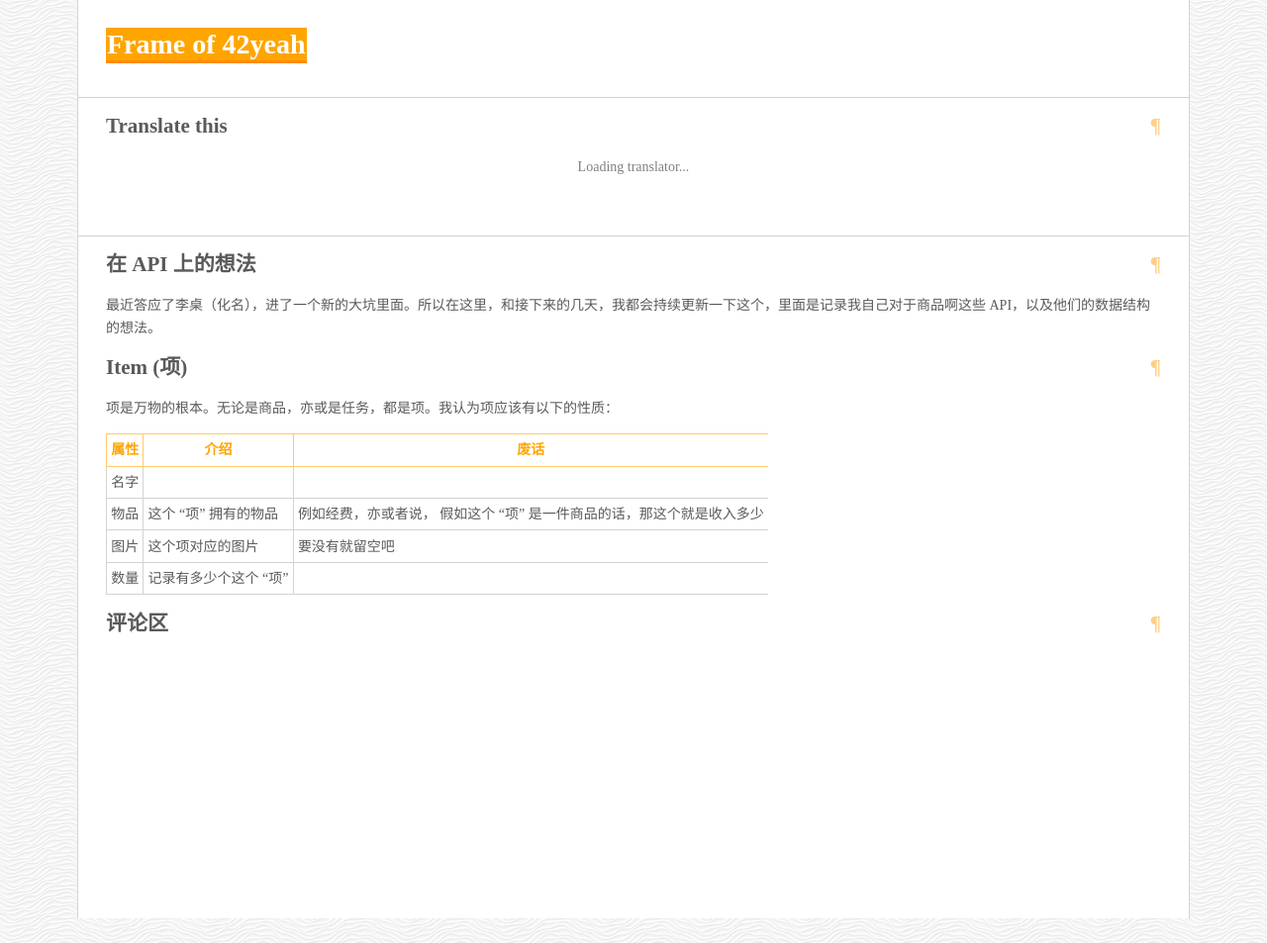
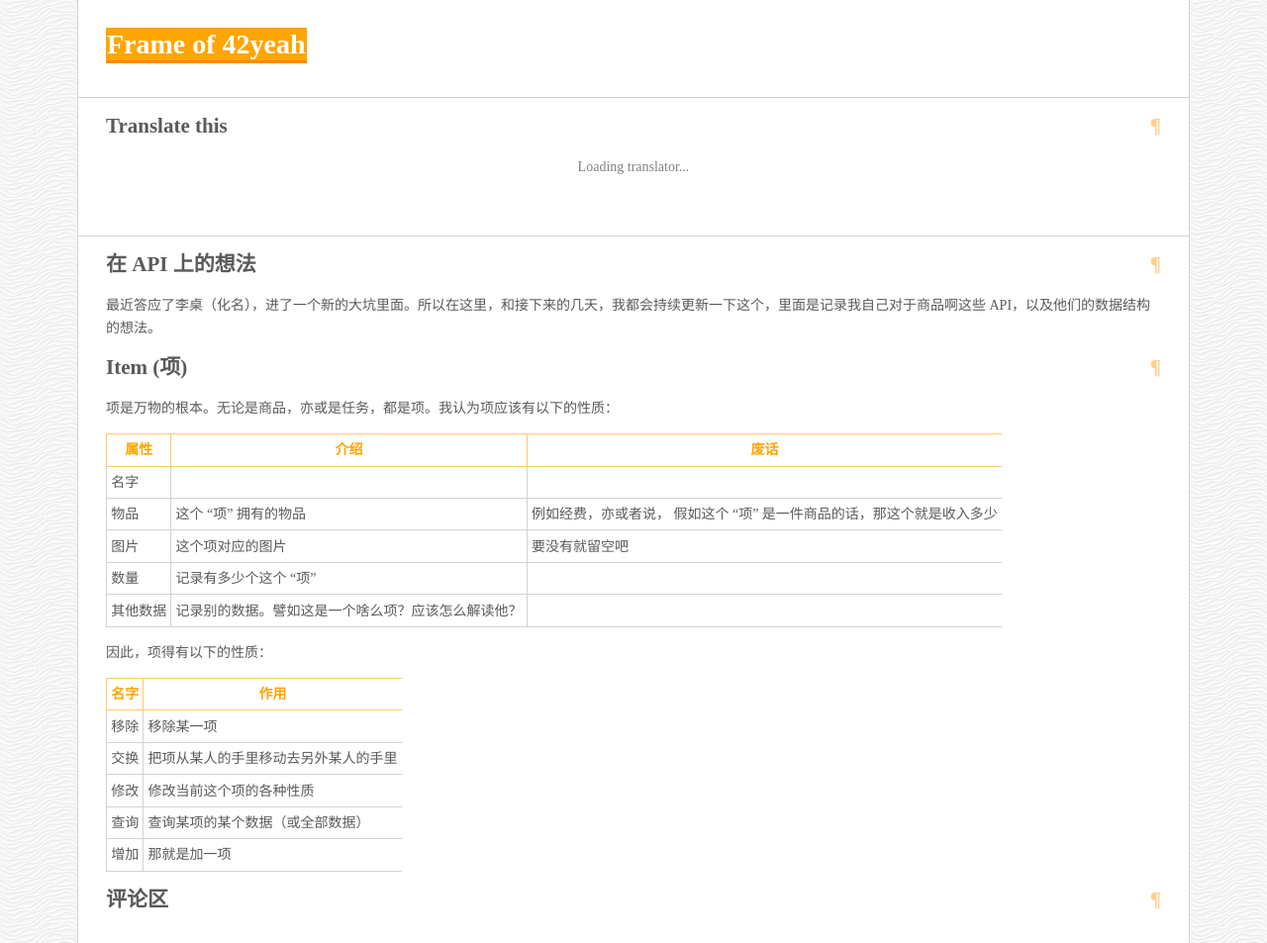
Before and after one commit to POTION4/potion4.github.io, a Jekyll site: the page built from _posts/2019-4-17-thoughts-on-funder-api.md, in a window 1280 px wide. Shown: the whole page at 99% size. Built offline with Jekyll 4.4.1, drawn with Linux system fonts in a browser that asks for light colours; some web fonts are replaced; a script that is not in the unit is left out; comment, search, counter and statistics services are not loaded; before the commit the page ends 928 px from its top, so only the background shows below that.

Commit message:
Update 2019-4-17-thoughts-on-funder-api.md

```diff
--- a/_posts/2019-4-17-thoughts-on-funder-api.md
+++ b/_posts/2019-4-17-thoughts-on-funder-api.md
@@ -16,3 +16,14 @@ categories: [ net ]
 | 物品 | 这个 “项” 拥有的物品  | 例如经费，亦或者说， 假如这个 “项” 是一件商品的话，那这个就是收入多少 |
 | 图片 | 这个项对应的图片      | 要没有就留空吧                                                        |
 | 数量 | 记录有多少个这个 “项” |                                                                       |
+| 其他数据 | 记录别的数据。譬如这是一个啥么项？应该怎么解读他？ |                             |
+
+因此，项得有以下的性质：
+
+| 名字 | 作用                                 |
+|------|--------------------------------------|
+| 移除 | 移除某一项                           |
+| 交换 | 把项从某人的手里移动去另外某人的手里 |
+| 修改 | 修改当前这个项的各种性质             |
+| 查询 | 查询某项的某个数据（或全部数据）     |
+| 增加 | 那就是加一项                         |
```
